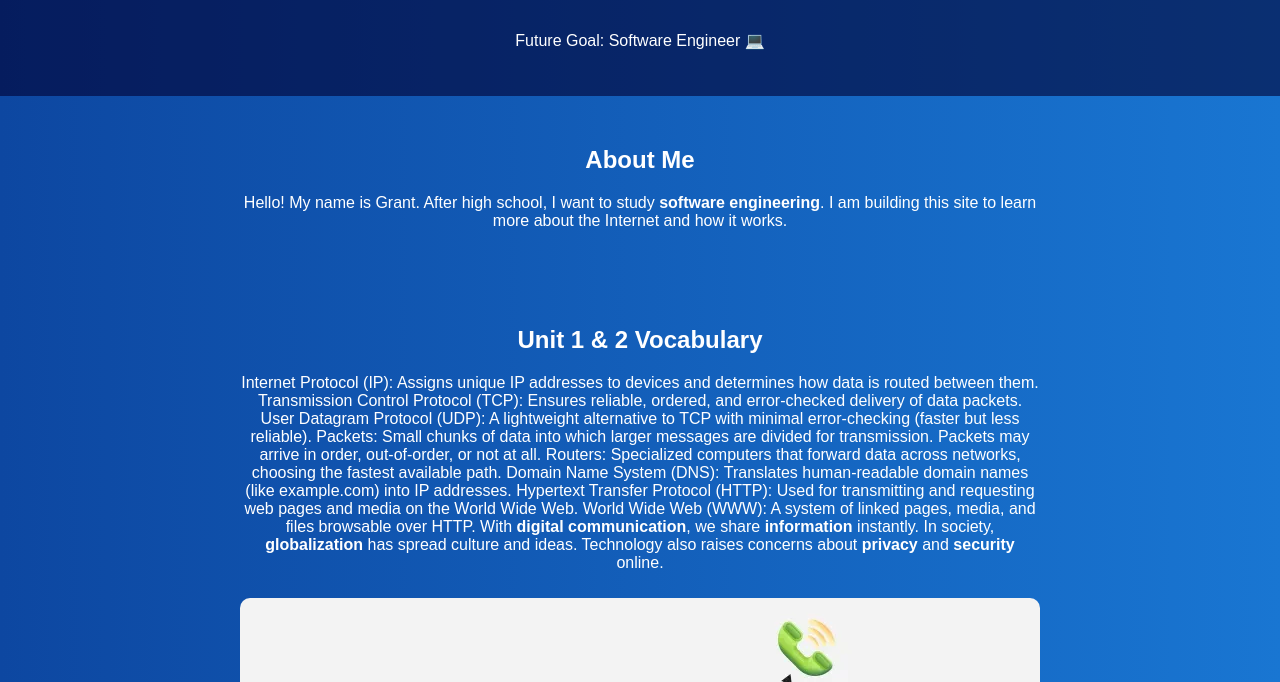
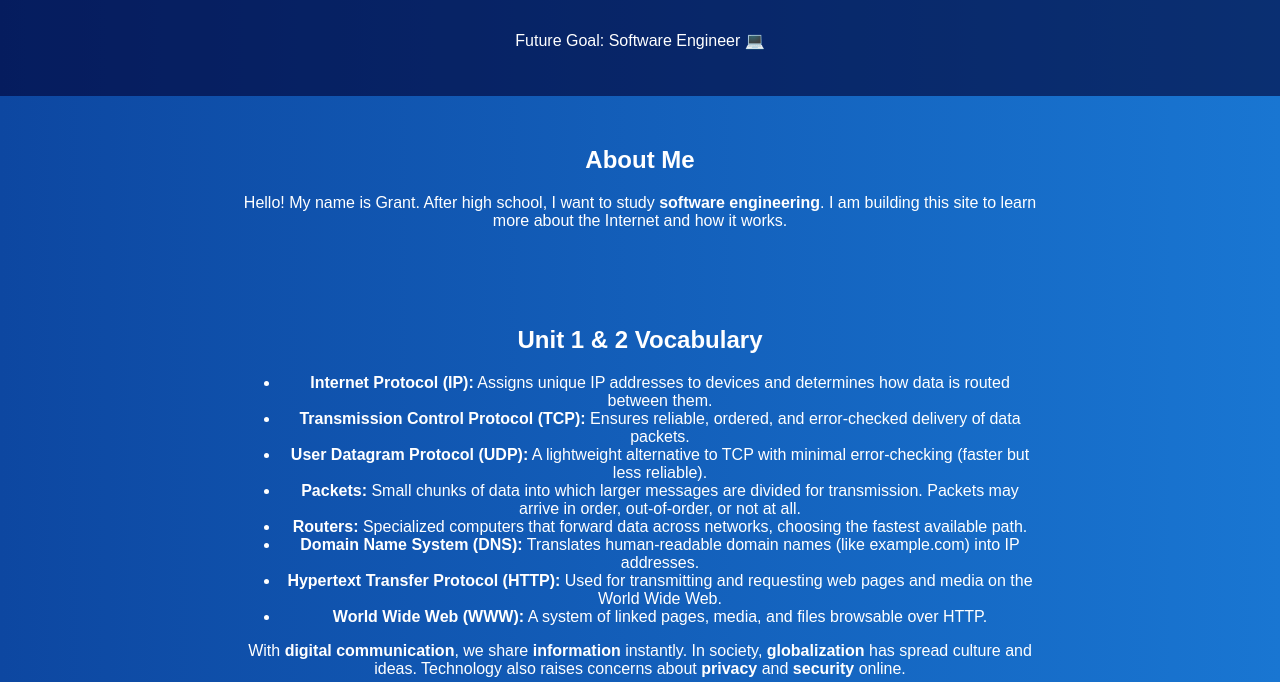
Before and after one commit to grant32-32/grant-32-32.github.io, a plain HTML site: page index.html in a window 1280 px wide. Shown: the part 118-800 px from the top of the page. Drawn offline with Linux system fonts and the light colour scheme.

Commit message:
Update index.html

```diff
--- a/index.html
+++ b/index.html
@@ -56,35 +56,22 @@
   </section>
 
   <section>
-    <h2>Unit 1 & 2 Vocabulary</h2>
-    <p>Internet Protocol (IP): Assigns unique IP addresses to devices and determines how data is routed between them.
-
-
-Transmission Control Protocol (TCP): Ensures reliable, ordered, and error-checked delivery of data packets.
-
-
-User Datagram Protocol (UDP): A lightweight alternative to TCP with minimal error-checking (faster but less reliable).
-
-
-Packets: Small chunks of data into which larger messages are divided for transmission. Packets may arrive in order, out-of-order, or not at all.
-
-
-Routers: Specialized computers that forward data across networks, choosing the fastest available path.
-
-
-Domain Name System (DNS): Translates human-readable domain names (like example.com) into IP addresses.
-
-
-Hypertext Transfer Protocol (HTTP): Used for transmitting and requesting web pages and media on the World Wide Web.
-
-
-World Wide Web (WWW): A system of linked pages, media, and files browsable over HTTP. With <strong>digital communication</strong>, we share <strong>information</strong> instantly.
-    In society, <strong>globalization</strong> has spread culture and ideas.
-    Technology also raises concerns about <strong>privacy</strong> and <strong>security</strong> online.</p>
-    <img src="computer.webp" alt="Global Internet Map">
-  </section>
-
-  <section>
+  <h2>Unit 1 & 2 Vocabulary</h2>
+  <ul>
+    <li><strong>Internet Protocol (IP):</strong> Assigns unique IP addresses to devices and determines how data is routed between them.</li>
+    <li><strong>Transmission Control Protocol (TCP):</strong> Ensures reliable, ordered, and error-checked delivery of data packets.</li>
+    <li><strong>User Datagram Protocol (UDP):</strong> A lightweight alternative to TCP with minimal error-checking (faster but less reliable).</li>
+    <li><strong>Packets:</strong> Small chunks of data into which larger messages are divided for transmission. Packets may arrive in order, out-of-order, or not at all.</li>
+    <li><strong>Routers:</strong> Specialized computers that forward data across networks, choosing the fastest available path.</li>
+    <li><strong>Domain Name System (DNS):</strong> Translates human-readable domain names (like example.com) into IP addresses.</li>
+    <li><strong>Hypertext Transfer Protocol (HTTP):</strong> Used for transmitting and requesting web pages and media on the World Wide Web.</li>
+    <li><strong>World Wide Web (WWW):</strong> A system of linked pages, media, and files browsable over HTTP.</li>
+  </ul>
+  <p>With <strong>digital communication</strong>, we share <strong>information</strong> instantly.
+  In society, <strong>globalization</strong> has spread culture and ideas.
+  Technology also raises concerns about <strong>privacy</strong> and <strong>security</strong> online.</p>
+  <img src="computer.webp" alt="Global Internet Map">
+</section>
     <h2>Video: How the Internet Works</h2>
     <iframe src="https://www.youtube.com/embed/7_LPdttKXPc" allowfullscreen></iframe>
   </section>
```
